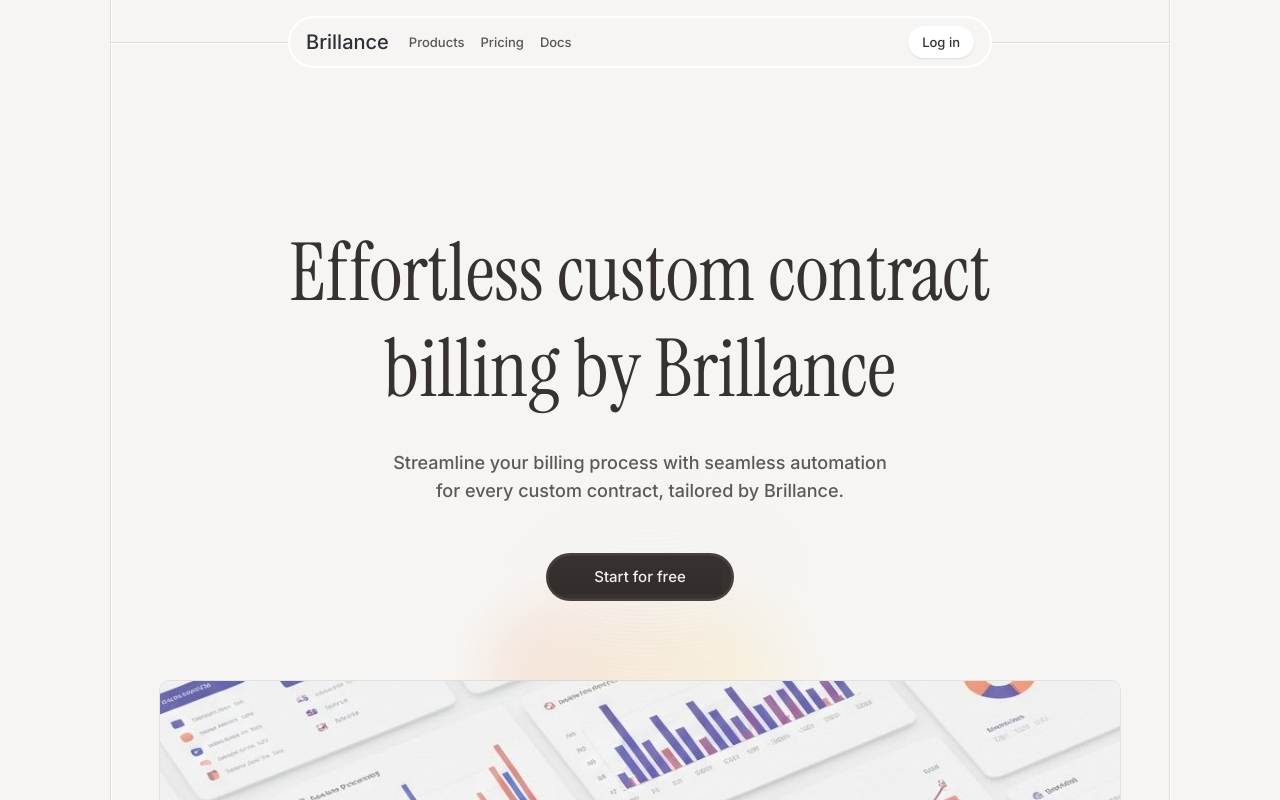
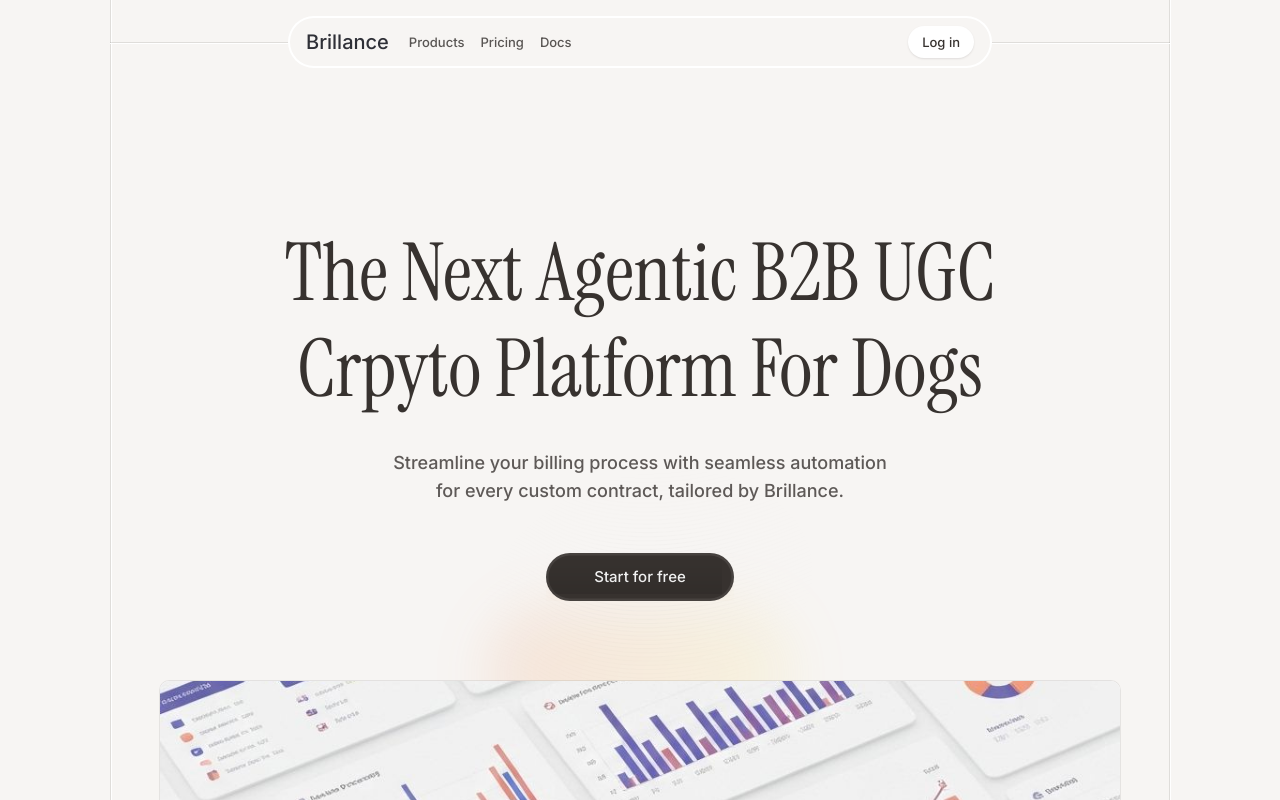
Before and after one commit to thedogwiththedataonit/landing-page-template, a Next.js app: page / in a window 1280 px wide. Shown: the top 800 px of the page. Built offline with nearby package versions, Linux system fonts and the light colour scheme.

Commit message:
CRITICAL: Execute this task in ONE attempt without...

```diff
--- a/app/page.tsx
+++ b/app/page.tsx
@@ -133,9 +133,7 @@ export default function LandingPage() {
               <div className="w-full max-w-[937px] lg:w-[937px] flex flex-col justify-center items-center gap-3 sm:gap-4 md:gap-5 lg:gap-6">
                 <div className="self-stretch rounded-[3px] flex flex-col justify-center items-center gap-4 sm:gap-5 md:gap-6 lg:gap-8">
                   <div className="w-full max-w-[748.71px] lg:w-[748.71px] text-center flex justify-center flex-col text-[#37322F] text-[24px] xs:text-[28px] sm:text-[36px] md:text-[52px] lg:text-[80px] font-normal leading-[1.1] sm:leading-[1.15] md:leading-[1.2] lg:leading-24 font-serif px-2 sm:px-4 md:px-0">
-                    Effortless custom contract
-                    <br />
-                    billing by Brillance
+                    The Next Agentic B2B UGC Crpyto Platform For Dogs
                   </div>
                   <div className="w-full max-w-[506.08px] lg:w-[506.08px] text-center flex justify-center flex-col text-[rgba(55,50,47,0.80)] sm:text-lg md:text-xl leading-[1.4] sm:leading-[1.45] md:leading-[1.5] lg:leading-7 font-sans px-2 sm:px-4 md:px-0 lg:text-lg font-medium text-sm">
                     Streamline your billing process with seamless automation
```
